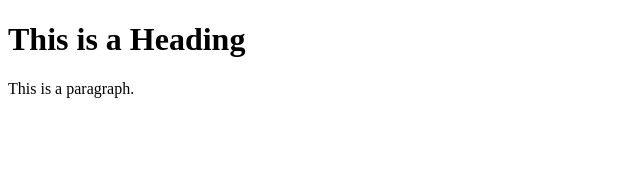
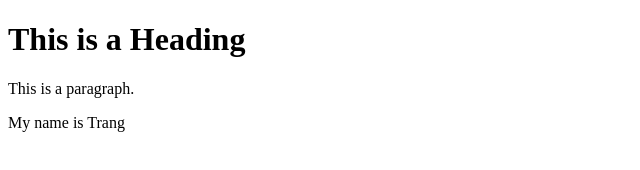
Before and after one commit to PhamTrang911/GIT-Tutorial, a plain HTML site: page Index.html in a window 1280 px wide. Shown: the whole page, without its empty margins (0-640 px from the left). Drawn offline with Linux system fonts and the light colour scheme.

Commit message:
Add user

```diff
--- a/Index.html
+++ b/Index.html
@@ -7,6 +7,6 @@
 
 <h1>This is a Heading</h1>
 <p>This is a paragraph.</p>
-
+<p>My name is Trang</p>
 </body>
 </html>
```
